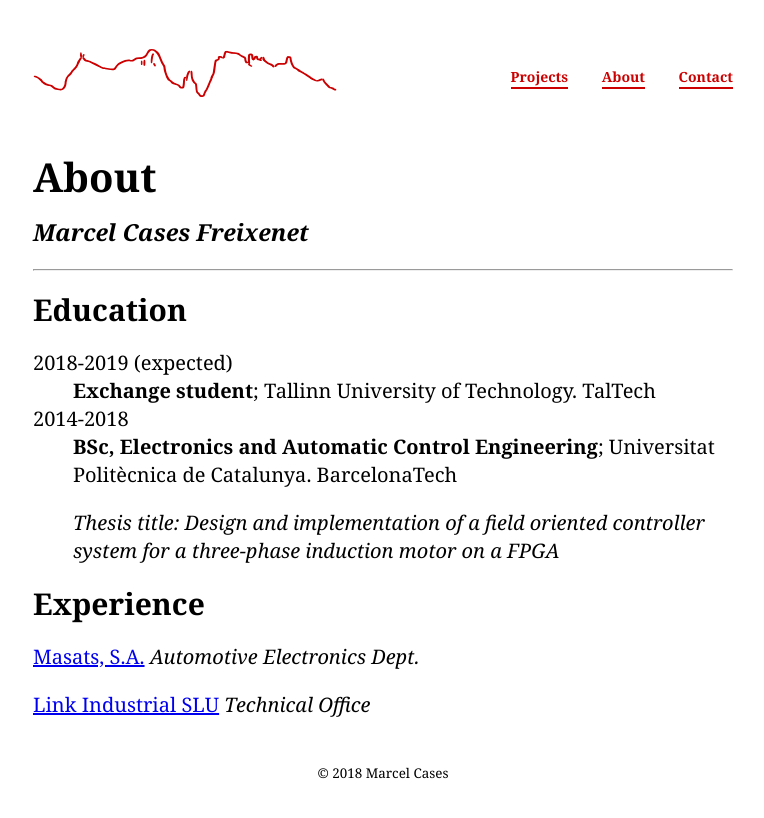
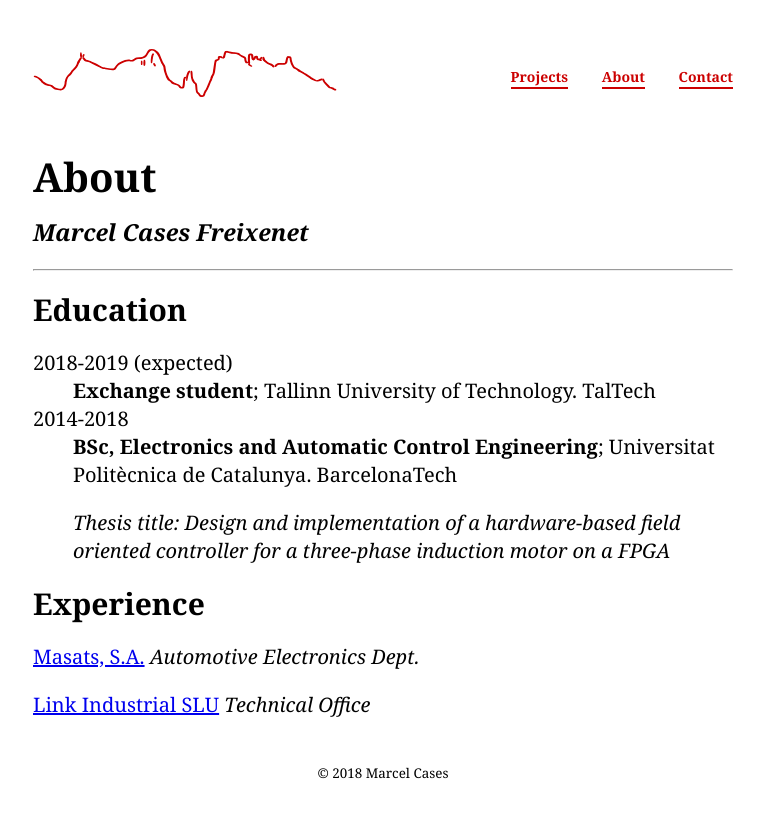
Before and after one commit to marcelcases/marcelcases.github.io, a Jekyll site: the page built from about.markdown, in a window 1280 px wide. Shown: the top 818 px of the page, without its empty margins (257-1021 px from the left). Built offline with Jekyll 4.4.1, drawn with Linux system fonts in a browser that asks for light colours; comment, search, counter and statistics services are not loaded.

Commit message:
Update about.markdown

```diff
--- a/about.markdown
+++ b/about.markdown
@@ -21,7 +21,7 @@ Education
 2014-2018
 :   **BSc, Electronics and Automatic Control Engineering**; Universitat Politècnica de Catalunya. BarcelonaTech
 
-    *Thesis title: Design and implementation of a field oriented controller system for a three-phase induction motor on a FPGA*
+    *Thesis title: Design and implementation of a hardware-based field oriented controller for a three-phase induction motor on a FPGA*
 
 Experience
 ----------
```
